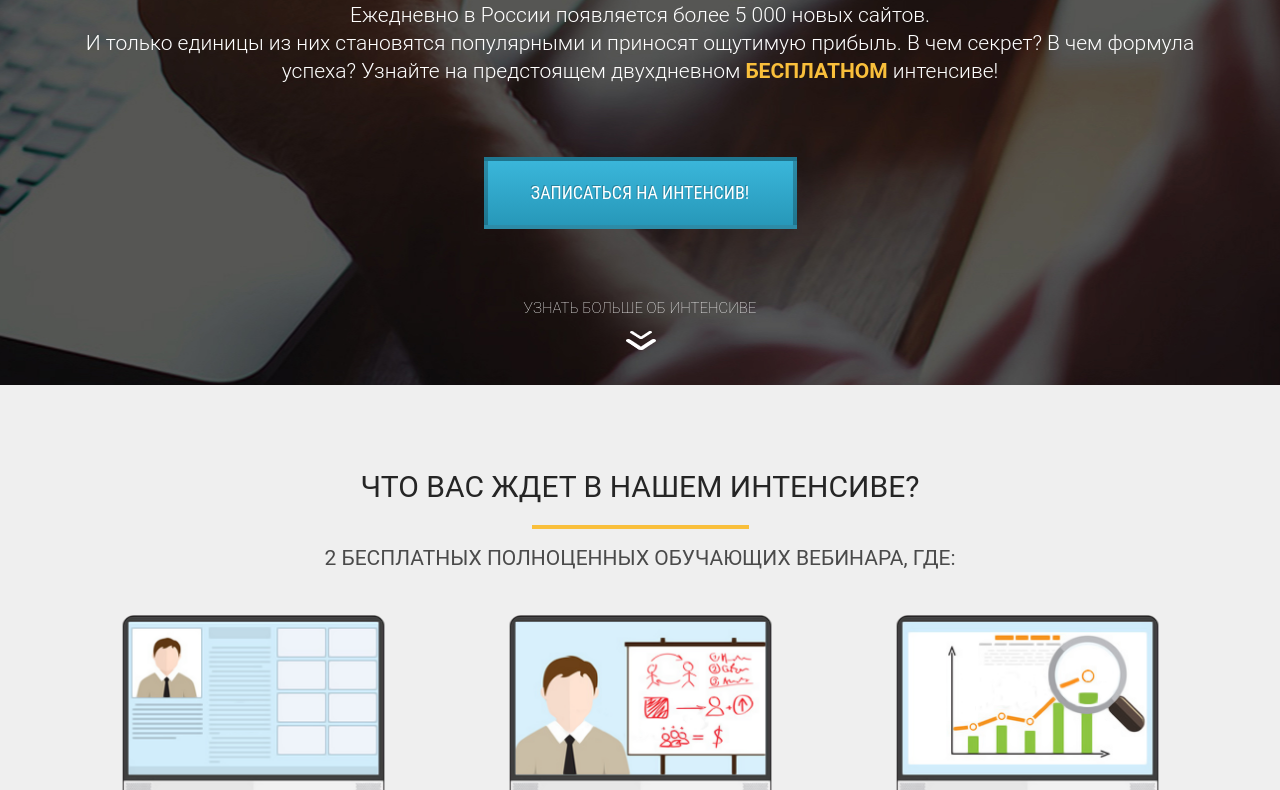
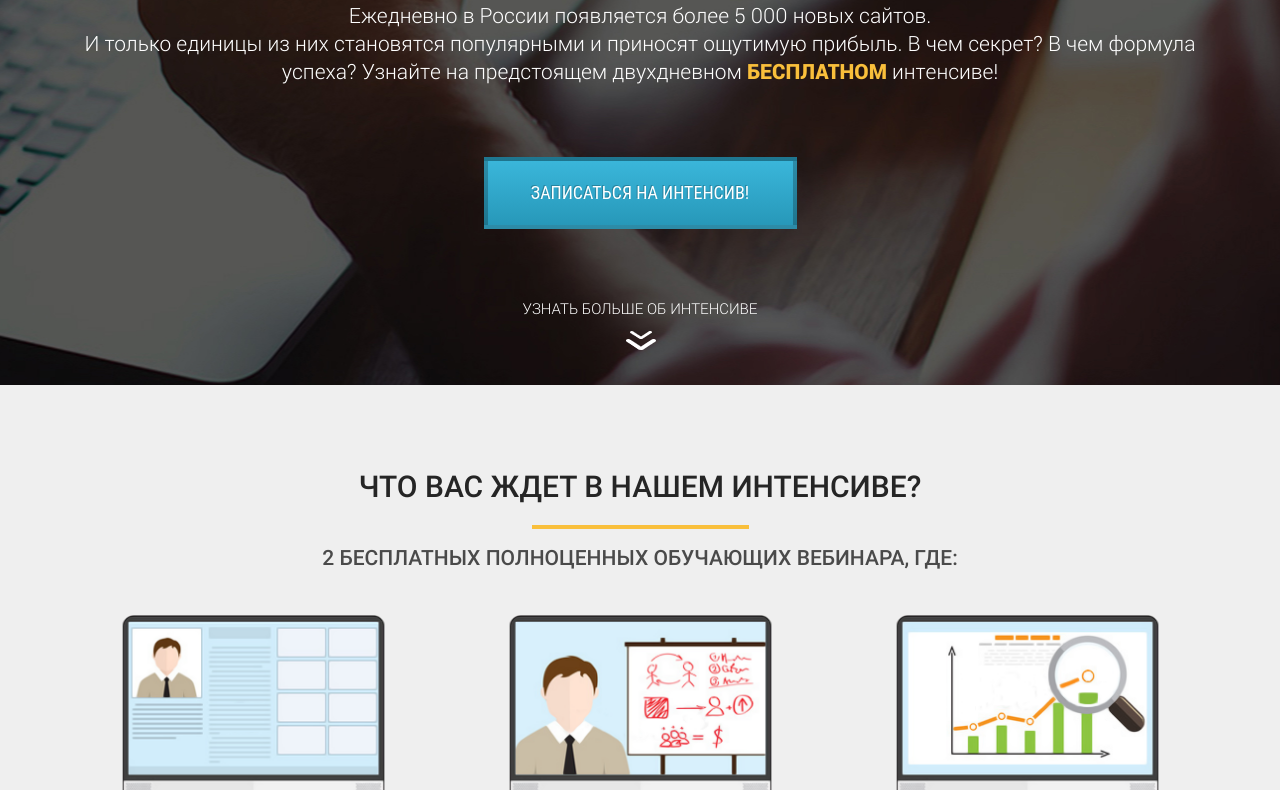
Before and after one commit to vladblag/first_dev_WP_intensive, a plain HTML site: page index.html in a window 1280 px wide. Shown: the part 415-1205 px from the top of the page. Drawn offline with nearby package versions, Linux system fonts and the light colour scheme; a web font is replaced by a local one.

Commit message:
connected file with fonts

```diff
--- a/index.html
+++ b/index.html
@@ -7,6 +7,7 @@
     <title>Wordpress интенсив</title>
     <link rel="shortcut icon" href="/icons/logo.png" type="image/x-icon">
     <link rel="stylesheet" href="https://cdnjs.cloudflare.com/ajax/libs/normalize/8.0.1/normalize.min.css">
+    <link rel="stylesheet" href="/css/fonts.css">
     <link rel="stylesheet" href="/css/style.css">
 </head>
 <body>
```
